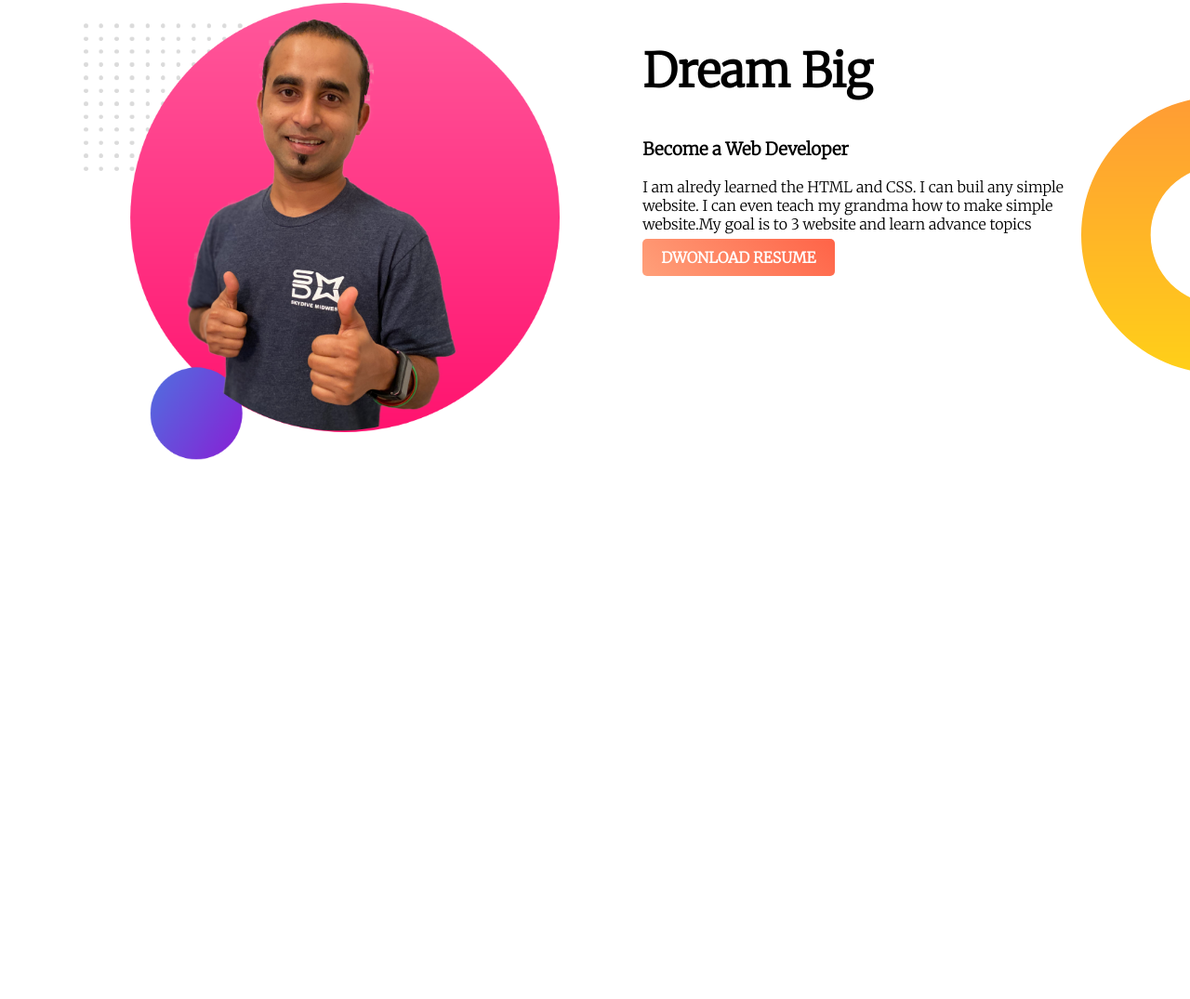
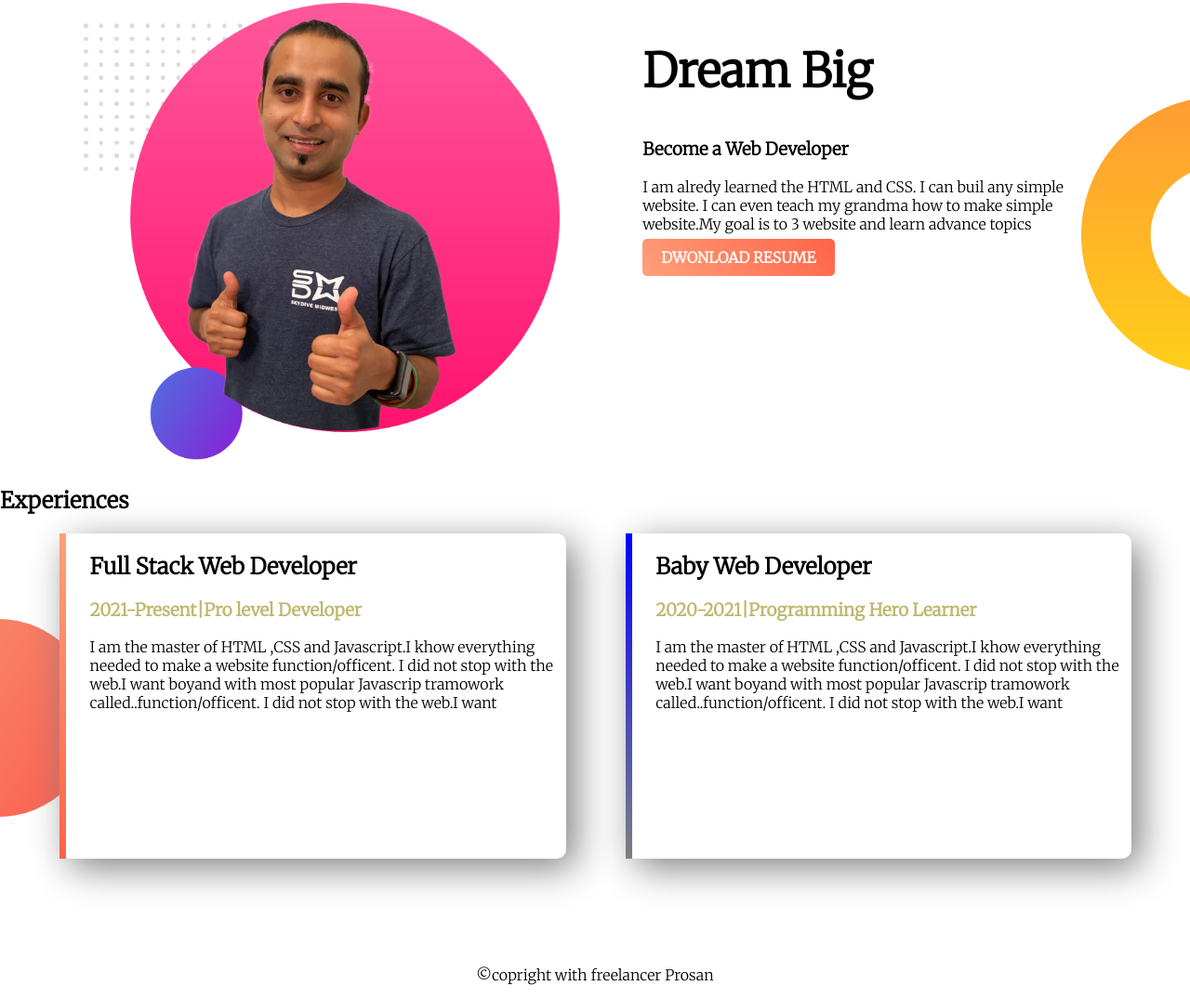
Before and after one commit to prosan221/my-frist-desing, a plain HTML site: page index.html in a window 1280 px wide. Shown: the part 497-1572 px from the top of the page at 93% size. Before the commit the page ends 1000 px from the top, so only its background shows below. Drawn offline with Linux system fonts and the light colour scheme.

Commit message:
complited this site

```diff
--- a/index.html
+++ b/index.html
@@ -35,6 +35,22 @@
             <a class="bottom" target="_blank" href="https://www.facebook.com/mon.mora.568294">DWONLOAD RESUME</a>
         </div>
     </section>
+    <section class="Experiences-area">
+        <h2>Experiences</h2>
+        <div id="fast-desing" class="half-width main-area">
+            <h2>Full Stack Web Developer</h2>
+            <h3><span class="pro">2021-Present|Pro level Developer</span></h3>
+            <p>I am the master of HTML ,CSS and Javascript.I khow everything needed to make a website function/officent. I did not stop with the web.I want boyand with most popular Javascrip tramowork called..function/officent. I did not stop with the web.I want  </p>
+        </div>
+        <div id="last-desing" class="half-width main-area">
+            <h2>Baby Web Developer</h2>
+            <h3><span class="pro"> 2020-2021|Programming Hero Learner</span></h3>
+            <p>I am the master of HTML ,CSS and Javascript.I khow everything needed to make a website function/officent. I did not stop with the web.I want boyand with most popular Javascrip tramowork called..function/officent. I did not stop with the web.I want  </p>
+        </div>
+    </section>
+    <footer>
+        <p>©copright with freelancer Prosan</p>
+    </footer>
 
 
 
--- a/style.css
+++ b/style.css
@@ -50,3 +50,30 @@ h1{
     font-weight: 700;
     border-radius: 5px;
 }
+.main-area{
+    box-shadow: 10px 10px 40px gray;
+    box-sizing: 500px;
+    height: 70%;
+    background-color: white;
+    border-radius: 10px;
+}
+.Experiences-area{
+    height: 500px;
+    background-image: url(images/exp-bg.png);
+    background-repeat: no-repeat;
+    background-position: left;
+}
+#fast-desing{
+    border-left: 7px solid;
+    border-image:linear-gradient(180deg, lightSalmon,tomato);
+    border-image-slice: 1;
+}
+#last-desing{
+    border-left: 7px solid;
+    border-image:linear-gradient(180deg, blue, gray);
+    border-image-slice: 1;
+
+}
+footer{
+    text-align: center;
+}
```
Also changed, not shown: images/exp-bg.png (added).
